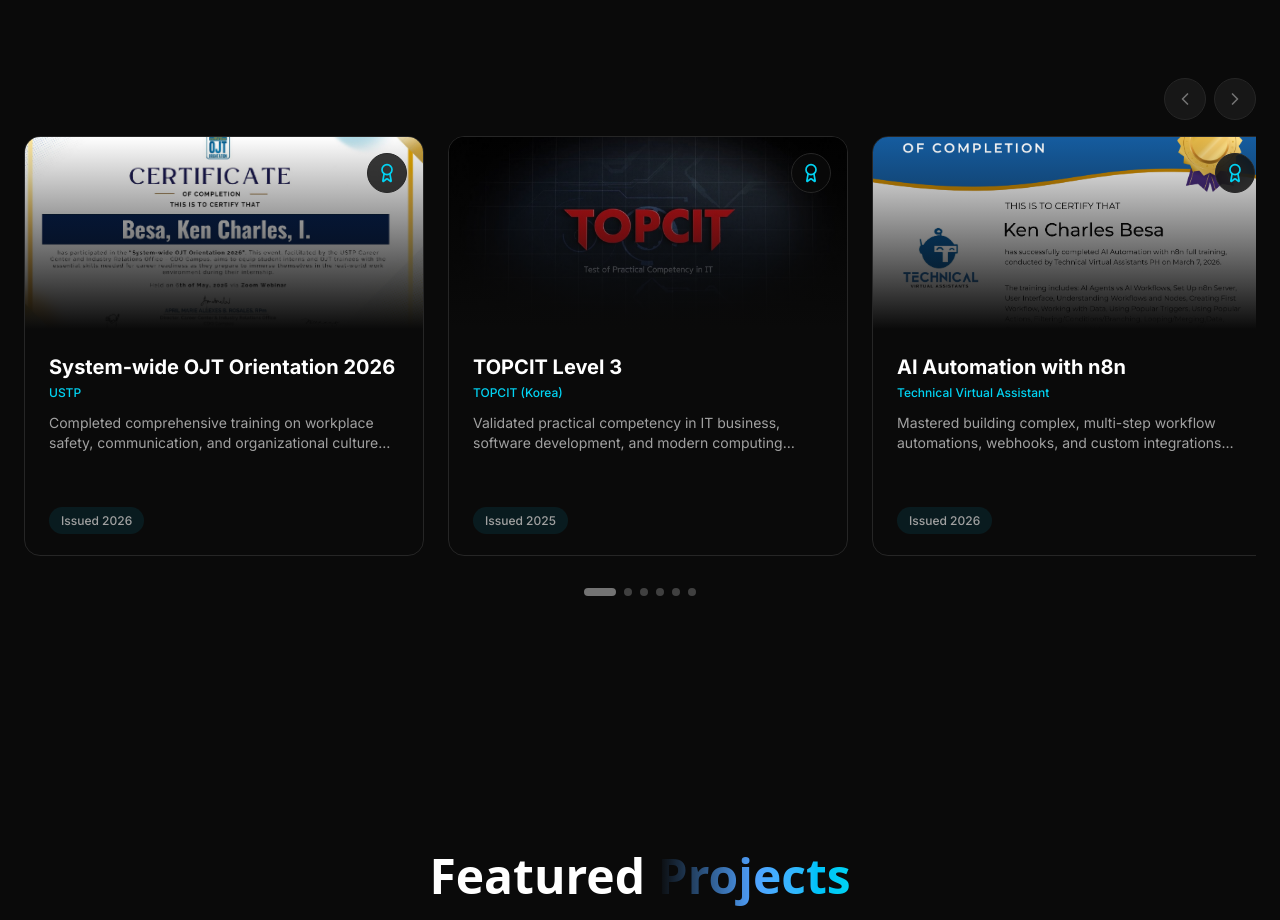
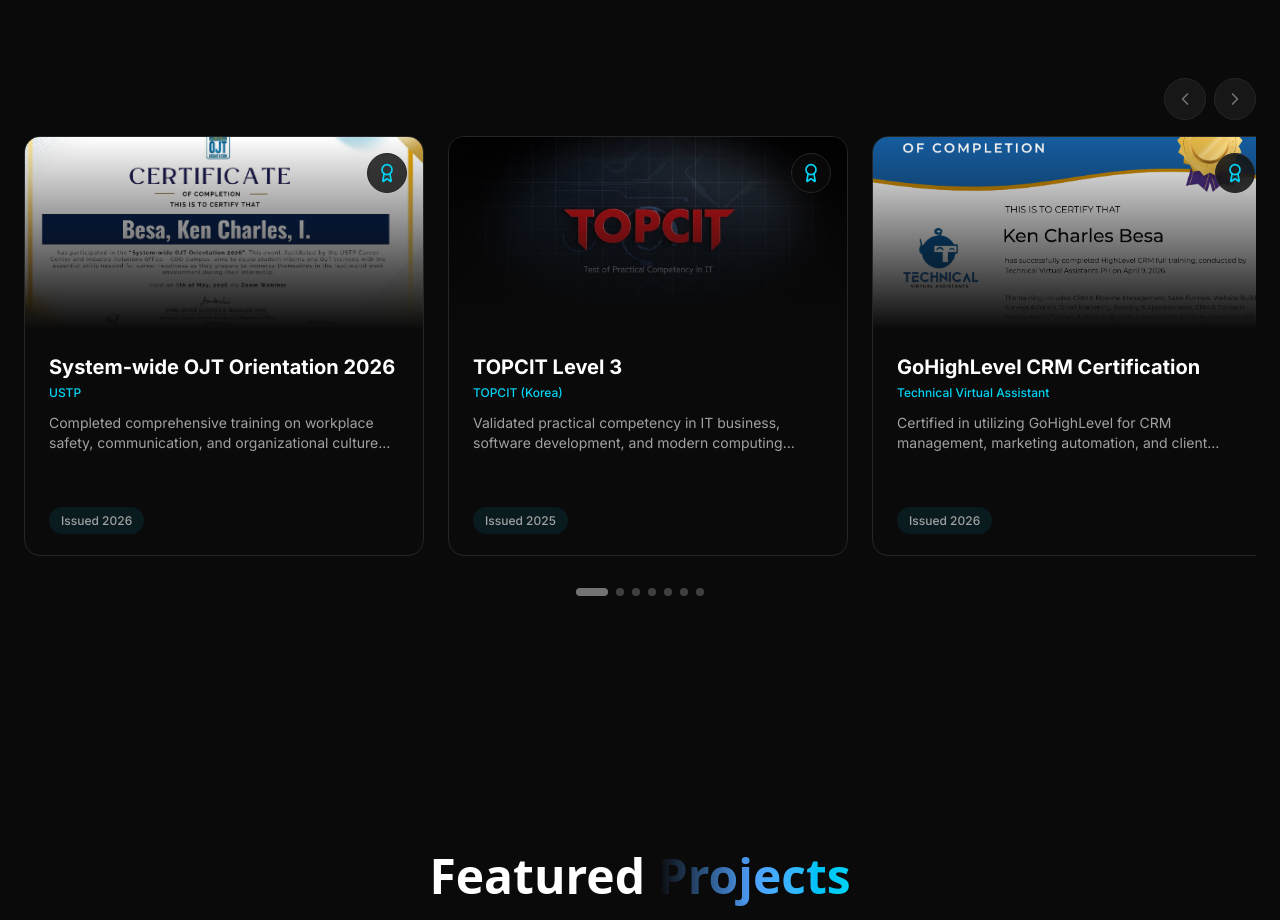
Before and after one commit to ken122704/portfolio, a Next.js app: page / in a window 1280 px wide. Shown: the part 4200-5120 px from the top of the page. Built offline with nearby package versions, Linux system fonts and the light colour scheme.

Commit message:
Added certifications

```diff
--- a/components/Certifications.tsx
+++ b/components/Certifications.tsx
@@ -43,6 +43,13 @@
       date: "2025",
       description: "Validated practical competency in IT business, software development, and modern computing fundamentals.",
       image: "/topcit.jpg"
+    },
+     {
+      title: "GoHighLevel CRM Certification",
+      issuer: "Technical Virtual Assistant",
+      date: "2026",
+      description: "Certified in utilizing GoHighLevel for CRM management, marketing automation, and client relationship strategies.",
+      image: "/ghl-cert.png"
     },
     {
       title: "AI Automation with n8n",
```
